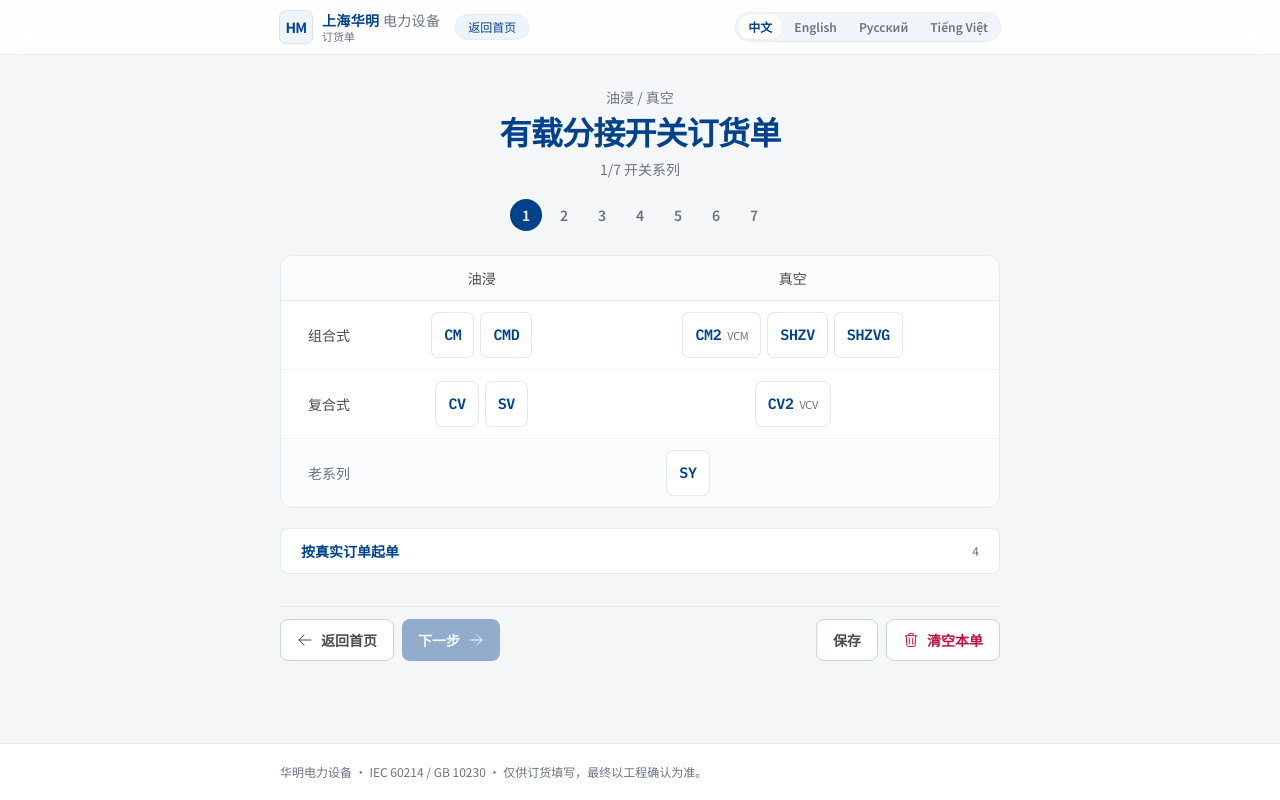
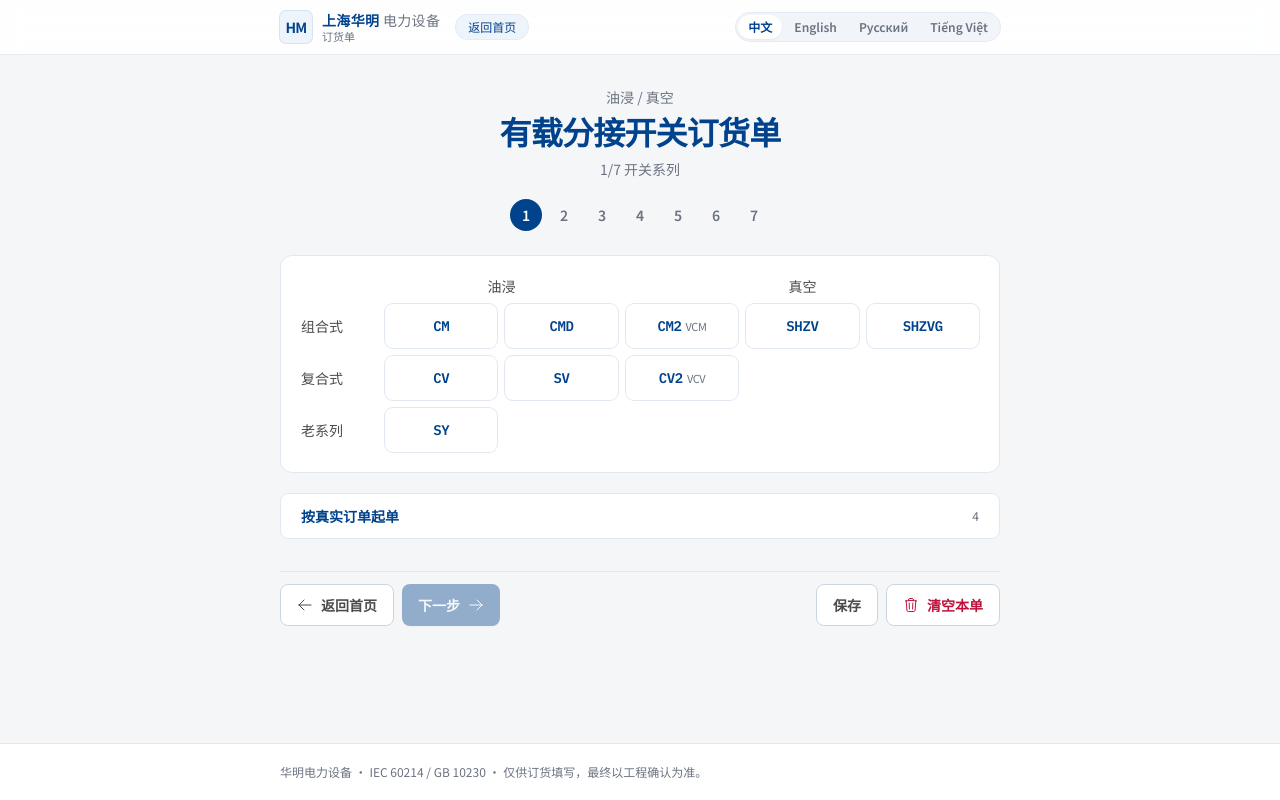
Before and after one commit to erict16/huaming-order-sheet, a Next.js app: page /sheet/oltc in a window 1280 px wide. Built offline with nearby package versions, Linux system fonts and the light colour scheme.

Commit message:
Align family catalog on a fixed oil/vacuum grid (#28)
Chips sit in equal slots: two oil, three vacuum. SY stays under oil.
Type designation is one centered compact string with copy beside it.

```diff
--- a/components/FamilyPicker.tsx
+++ b/components/FamilyPicker.tsx
@@ -5,23 +5,22 @@ import { useLang } from "@/lib/useLang";
 import type { FamilyDef } from "@/lib/types";
 import { FAMILY_GROUP_LABEL } from "@/lib/catalog";
 
-function Cell({
+function Chip({
   f,
   active,
   onPick,
 }: {
-  f: FamilyDef;
+  f: FamilyDef | undefined;
   active: boolean;
   onPick: (code: string) => void;
 }) {
+  if (!f) return <div />;
   return (
     <button
       type="button"
       onClick={() => onPick(f.code)}
-      className={`inline-flex h-11 items-center gap-1.5 rounded-md px-3 font-mono text-[15px] font-semibold tracking-tight transition duration-150 active:translate-y-px ${
-        active
-          ? "bg-navy text-white"
-          : "bg-white text-navy ring-1 ring-slate-200 hover:ring-navy/40"
+      className={`flex h-11 w-full items-center justify-center gap-1 rounded-lg font-mono text-sm font-semibold tracking-tight transition duration-150 active:translate-y-px ${
+        active ? "bg-navy text-white" : "bg-white text-navy ring-1 ring-slate-200 hover:ring-navy/40"
       }`}
     >
       {f.code}
@@ -31,6 +30,36 @@ function Cell({
         </span>
       ) : null}
     </button>
+  );
+}
+
+function SlotRow({
+  label,
+  oil,
+  vac,
+  byCode,
+  value,
+  onChange,
+}: {
+  label: string;
+  oil: string[];
+  vac: string[];
+  byCode: Map<string, FamilyDef>;
+  value: string;
+  onChange: (code: string) => void;
+}) {
+  const oilSlots = [oil[0], oil[1]];
+  const vacSlots = [vac[0], vac[1], vac[2]];
+  return (
+    <>
+      <div className="flex items-center text-sm font-medium text-ink-soft">{label}</div>
+      {oilSlots.map((code, i) => (
+        <Chip key={`o${i}`} f={code ? byCode.get(code) : undefined} active={!!code && value === code} onPick={onChange} />
+      ))}
+      {vacSlots.map((code, i) => (
+        <Chip key={`v${i}`} f={code ? byCode.get(code) : undefined} active={!!code && value === code} onPick={onChange} />
+      ))}
+    </>
   );
 }
 
@@ -50,58 +79,39 @@ export default function FamilyPicker({
     families.some((f) => f.category.startsWith("vacuum"));
 
   if (catalog) {
-    const rows: { label: ReturnType<typeof L>; oil: string[]; vac: string[] }[] = [
-      { label: L("组合式", "Combined", "Комбинированный", "Tổ hợp"), oil: ["CM", "CMD"], vac: ["CM2", "SHZV", "SHZVG"] },
-      { label: L("复合式", "Compound", "Составной", "Compound"), oil: ["CV", "SV"], vac: ["CV2"] },
-    ];
-    const legacy = families.filter((f) => f.category === "legacy");
-
+    const combined = L("组合式", "Combined", "Комбинированный", "Tổ hợp");
+    const compound = L("复合式", "Compound", "Составной", "Compound");
     return (
-      <div className="overflow-hidden rounded-xl border border-slate-200 bg-white">
-        <table className="w-full border-collapse text-sm">
-          <thead>
-            <tr className="border-b border-slate-200 bg-slate-50/80 text-left text-ink-soft">
-              <th className="w-24 px-4 py-3 text-center font-medium" />
-              <th className="px-3 py-3 text-center font-medium">{lang === "en" ? "Oil" : "油浸"}</th>
-              <th className="px-3 py-3 text-center font-medium">{lang === "en" ? "Vacuum" : "真空"}</th>
-            </tr>
-          </thead>
-          <tbody>
-            {rows.map((row) => (
-              <tr key={row.label.zh} className="border-t border-slate-100">
-                <th className="px-4 py-3 text-center font-medium text-ink-soft">{t(row.label, lang)}</th>
-                <td className="px-3 py-3">
-                  <div className="flex flex-wrap justify-center gap-2">
-                    {row.oil.map((code) => {
-                      const f = byCode.get(code);
-                      return f ? <Cell key={code} f={f} active={value === code} onPick={onChange} /> : null;
-                    })}
-                  </div>
-                </td>
-                <td className="px-3 py-3">
-                  <div className="flex flex-wrap justify-center gap-2">
-                    {row.vac.map((code) => {
-                      const f = byCode.get(code);
-                      return f ? <Cell key={code} f={f} active={value === code} onPick={onChange} /> : null;
-                    })}
-                  </div>
-                </td>
-              </tr>
-            ))}
-            {legacy.length ? (
-              <tr className="border-t border-slate-100 bg-slate-50/60">
-                <th className="px-4 py-3 text-center font-medium text-ink-muted">{t(FAMILY_GROUP_LABEL.legacy, lang)}</th>
-                <td className="px-3 py-3" colSpan={2}>
-                  <div className="flex flex-wrap justify-center gap-2">
-                    {legacy.map((f) => (
-                      <Cell key={f.code} f={f} active={value === f.code} onPick={onChange} />
-                    ))}
-                  </div>
-                </td>
-              </tr>
-            ) : null}
-          </tbody>
-        </table>
+      <div className="overflow-x-auto rounded-xl border border-slate-200 bg-white p-4 sm:p-5">
+        <div className="grid min-w-[36rem] grid-cols-[4.75rem_repeat(2,minmax(0,1fr))_repeat(3,minmax(0,1fr))] items-center gap-2">
+          <div />
+          <div className="col-span-2 text-center text-sm font-medium text-ink-soft">{lang === "en" ? "Oil" : "油浸"}</div>
+          <div className="col-span-3 text-center text-sm font-medium text-ink-soft">{lang === "en" ? "Vacuum" : "真空"}</div>
+          <SlotRow
+            label={t(combined, lang)}
+            oil={["CM", "CMD"]}
+            vac={["CM2", "SHZV", "SHZVG"]}
+            byCode={byCode}
+            value={value}
+            onChange={onChange}
+          />
+          <SlotRow
+            label={t(compound, lang)}
+            oil={["CV", "SV"]}
+            vac={["CV2"]}
+            byCode={byCode}
+            value={value}
+            onChange={onChange}
+          />
+          <SlotRow
+            label={t(FAMILY_GROUP_LABEL.legacy, lang)}
+            oil={["SY"]}
+            vac={[]}
+            byCode={byCode}
+            value={value}
+            onChange={onChange}
+          />
+        </div>
       </div>
     );
   }
@@ -120,9 +130,9 @@ export default function FamilyPicker({
           <h3 className="mb-2 text-sm font-medium text-ink-soft">
             {t(FAMILY_GROUP_LABEL[cat as keyof typeof FAMILY_GROUP_LABEL], lang)}
           </h3>
-          <div className="flex flex-wrap gap-1.5">
+          <div className="grid grid-cols-2 gap-2 sm:grid-cols-3">
             {list.map((f) => (
-              <Cell key={f.code} f={f} active={value === f.code} onPick={onChange} />
+              <Chip key={f.code} f={f} active={value === f.code} onPick={onChange} />
             ))}
           </div>
         </div>
--- a/components/TypePlate.tsx
+++ b/components/TypePlate.tsx
@@ -4,7 +4,7 @@ import { useState } from "react";
 import { chromeText } from "@/lib/i18n";
 import { useLang } from "@/lib/useLang";
 
-export default function TypePlate({ compact, spaced }: { compact: string; spaced?: string }) {
+export default function TypePlate({ compact }: { compact: string; spaced?: string }) {
   const { lang } = useLang();
   const [copied, setCopied] = useState(false);
   if (!compact) return null;
@@ -20,15 +20,9 @@ export default function TypePlate({ compact, spaced }: { compact: string; spaced
   }
 
   return (
-    <div className="flex flex-wrap items-center gap-3 border-b border-slate-200 pb-3">
-      <div className="min-w-0 flex-1">
-        <p className="text-xs text-ink-muted">{chromeText("typePlate", lang)}</p>
-        <p className="mt-0.5 break-all font-mono text-[15px] font-semibold tracking-tight text-navy">{compact}</p>
-        {spaced && spaced !== compact ? (
-          <p className="mt-0.5 font-mono text-xs text-ink-muted">{spaced}</p>
-        ) : null}
-      </div>
-      <button type="button" className="btn-secondary shrink-0 px-3 py-1.5 text-xs" onClick={() => void copy()}>
+    <div className="flex flex-wrap items-baseline justify-center gap-x-3 gap-y-1">
+      <p className="font-mono text-lg font-semibold tracking-tight text-navy">{compact}</p>
+      <button type="button" className="text-sm text-steel hover:underline" onClick={() => void copy()}>
         {copied ? chromeText("copied", lang) : chromeText("copyType", lang)}
       </button>
     </div>
```
Also changed, not shown: 1 other file (tests, documents, lock files or other folders).
